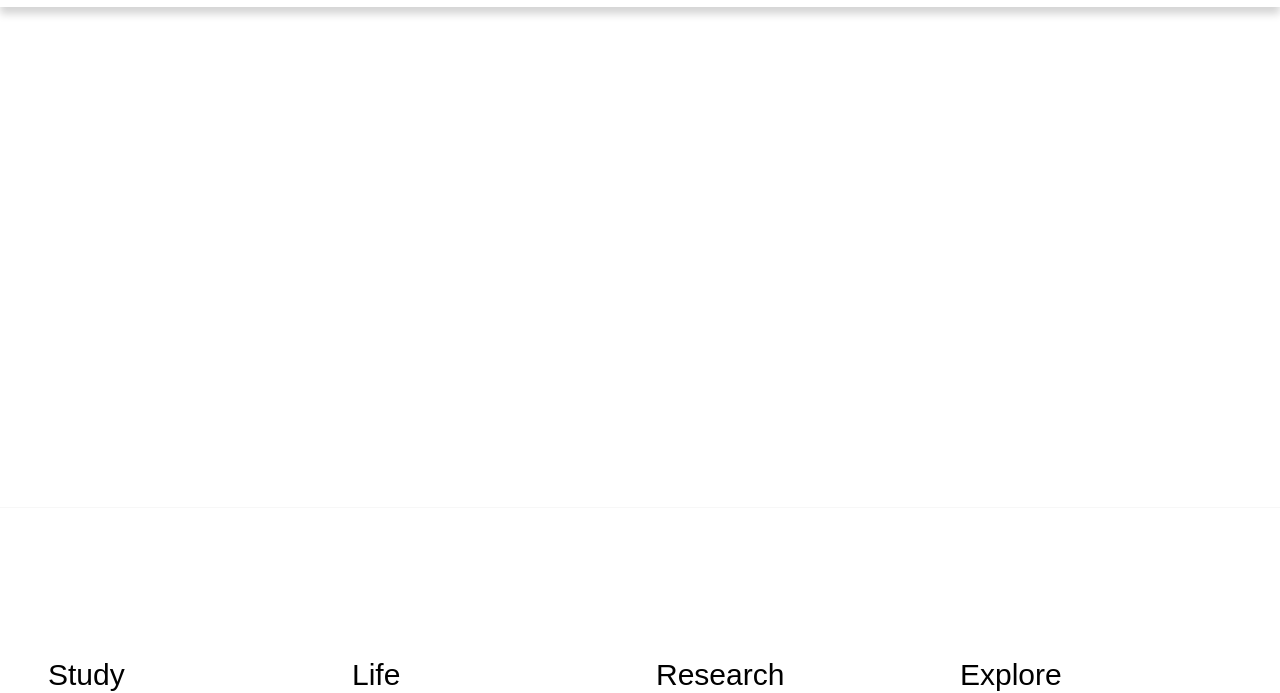
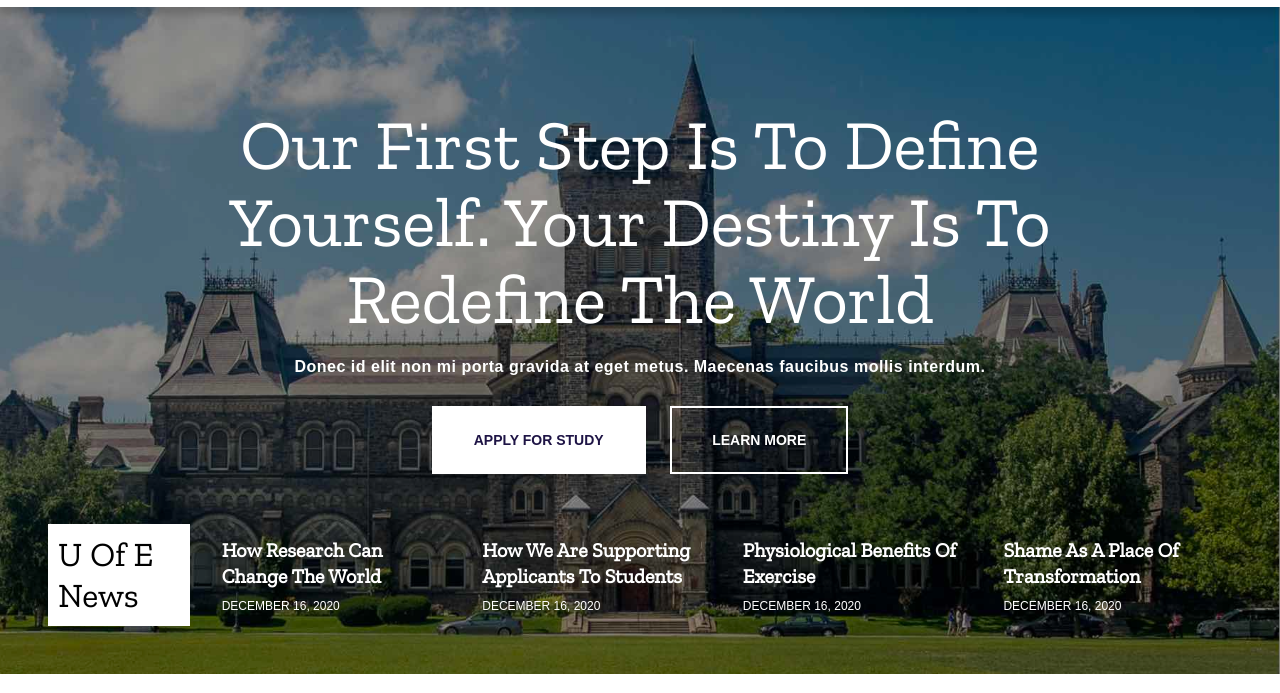
Before and after one commit to tanjira584/estwood-univercity, a plain HTML site: page index.html in a window 1280 px wide. Shown: the part 127-820 px from the top of the page. Drawn offline with Linux system fonts and the light colour scheme.

Commit message:
Home Section Added

```diff
--- a/index.html
+++ b/index.html
@@ -70,6 +70,47 @@
             </div>
         </nav>
     </header>
+    <!--Home Section-->
+    <section class="home">
+		<div class="overlay">
+			<div class="container">
+				<div class="home-content">
+					<h1>Our First Step Is To Define Yourself. Your Destiny Is To Redefine The World</h1>
+					<p>Donec id elit non mi porta gravida at eget metus. Maecenas faucibus mollis interdum. </p>
+					<a href="#">apply for study</a>
+					<a href="#">learn more</a>
+				</div>
+			</div>
+		</div>
+	</section>
+    <!--Home Header News-->
+    <section class="news-heading">
+        <div class="container">
+            <div class="news-heading-row">
+                <div class="e-news">
+                    <h2>U Of E News</h2>
+                </div>
+                <div class="news-boxes">
+                    <div class="news-title">
+                        <h4>How Research Can Change The World</h4>
+                        <p>DECEMBER 16, 2020</p>
+                    </div>
+                    <div class="news-title">
+                        <h4>How We Are Supporting Applicants To Students</h4>
+                        <p>DECEMBER 16, 2020</p>
+                    </div>
+                    <div class="news-title">
+                        <h4>Physiological Benefits Of Exercise</h4>
+                        <p>DECEMBER 16, 2020</p>
+                    </div>
+                    <div class="news-title">
+                        <h4>Shame As A Place Of Transformation</h4>
+                        <p>DECEMBER 16, 2020</p>
+                    </div>
+                </div>
+            </div>
+        </div>
+    </section>
 
     <div style="height: 500px"></div>
 
--- a/style.css
+++ b/style.css
@@ -34,6 +34,10 @@ a {
 .container {
     width: 95%;
     margin: auto;
+}
+@font-face{
+	font-family:zilla;
+	src:url('font/zilla.woff');
 }
 /*-----------------------------------------------
                Header Top Section
@@ -151,6 +155,141 @@ a {
 .toggle-btn i {
 	font-size: 26px;
 }
+/*-----------------------------------------------
+
+-----------------------------------------------*/
+.home {
+	background-image: url('images/fallback.jpg');
+	background-size: cover;
+	background-position: center center;
+	background-repeat: no-repeat;
+}
+.home .overlay {
+	padding: 100px 0;
+	padding-bottom: 200px;
+	background: rgba(0, 0, 0, 0.425);
+}
+.home .home-content {
+	margin: 0 16px;
+	text-align: center;
+}
+.home .home-content h1 {
+	width: 70%;
+	font-size: 70px;
+	margin: 0 auto;
+	line-height: 1.1em;
+	color: #FFF;
+	font-family: zilla;
+	font-weight: normal;
+	margin-bottom: 20px;
+}
+.home .home-content p {
+	font-size: 16px;
+	font-weight: bold;
+    letter-spacing: 0.5px;
+	color: #FFF;
+}
+.home-content a {
+    text-transform: uppercase;
+	margin: 30px 10px 0px 10px;
+	padding: 24px 40px;
+	font-weight: bold;
+	font-size: 14px;
+    transition: 0.5s all;
+}
+.home-content a:first-of-type {
+	color: #1e1445;
+	background: #FFF;
+	border: 2px solid #FFF;
+}
+.home-content a:first-of-type:hover {
+	color: #FFF;
+	background: #1e1445;
+	border: 2px solid #1e1445;
+}
+.home-content a:last-child {
+	color: #FFF;
+	background: transparent;
+	border: 2px solid #FFF;
+}
+.home-content a:last-child:hover {
+	background: #1e1445;
+	border: 2px solid #1e1445;
+}
+/*-----------------------------------------------
+              Home Heading News
+-----------------------------------------------*/
+.news-heading {
+	padding: 30px 0;
+	background: transparent;
+	margin-top: -180px;
+}
+.news-heading-row {
+	display: grid;
+    grid-template-columns: 1fr 6fr;
+	align-items: center;
+}
+
+.news-heading .e-news {
+	margin: 0 16px;
+	padding: 10px 10px;
+	background: #FFF;
+}
+.news-heading .e-news h2 {
+	font-size: 34px;
+	font-weight: normal;
+	text-transform: capitalize;
+	font-family: zilla;
+}
+.news-boxes {
+    display: grid;
+    grid-template-columns: 1fr 1fr 1fr 1fr;
+}
+.news-title {
+	margin: 0 16px;
+	padding: 10px 0;
+}
+.news-title h4 {
+	font-size: 20px;
+	font-family: zilla;
+	line-height: 1.3em;
+	margin-bottom: 10px;
+	color: #FFF;
+}
+.news-title p {
+	font-size: 12px;
+	color: #FFF;
+}
+
+
+
+/*-----------------------------------------------
+
+-----------------------------------------------*/
+
+
+
+
+
+
+
+
+
+
+
+
+
+
+
+
+
+
+
+
+
+
+
+
 /*-----------------------------------------------
               Footer Top Section
 -----------------------------------------------*/
@@ -324,41 +463,6 @@ a {
 }
 
 
-
-
-
-
-
-
-
-/*-----------------------------------------------
-
------------------------------------------------*/
-
-
-
-
-
-
-
-
-
-
-
-
-
-
-
-
-
-
-
-
-
-
-
-
-
 /*-----------------------------------------------
                Media For 1024px
 -----------------------------------------------*/
@@ -407,6 +511,30 @@ a {
 	.menu ul li.active a {
 		color:#FFF;
 	}
+
+    /*----Home Section-----*/
+    .home .overlay {
+        padding-bottom: 230px;
+    }
+    .home .home-content h1 {
+        width: 85%;
+    }
+    /*-----Home Heading news----*/
+    .news-heading {
+        margin-top: -230px;
+    }
+    .news-boxes {
+        grid-template-columns: 1fr 1fr;
+    }
+
+
+
+
+
+
+
+
+
 }
 
 
@@ -426,7 +554,29 @@ a {
     .header-top {
         display: none;
     }
-
+    /*----Home Section-----*/
+    .home .overlay {
+        padding-bottom: 450px;
+    }
+    .home .home-content h1 {
+        width: 95%;
+        font-size: 46px;
+    }
+    /*-----Home Heading news----*/
+    .news-heading-row {
+        grid-template-columns: 1fr;
+    }
+    .news-heading .e-news {
+        padding: 16px 10px;
+        text-align: center;
+        margin-bottom: 20px;
+    }
+    .news-heading {
+        margin-top: -440px;
+    }
+    .news-boxes {
+        grid-template-columns: 1fr;
+    }
 
 
 
@@ -480,7 +630,11 @@ a {
     .logo img {
         width: 160px;
     }
-
+    /*----Home Section----*/
+    .home .home-content h1 {
+        width: 98%;
+        font-size: 36px;
+    }
 
 
 
```
Also changed, not shown: font/zilla.woff (added).
